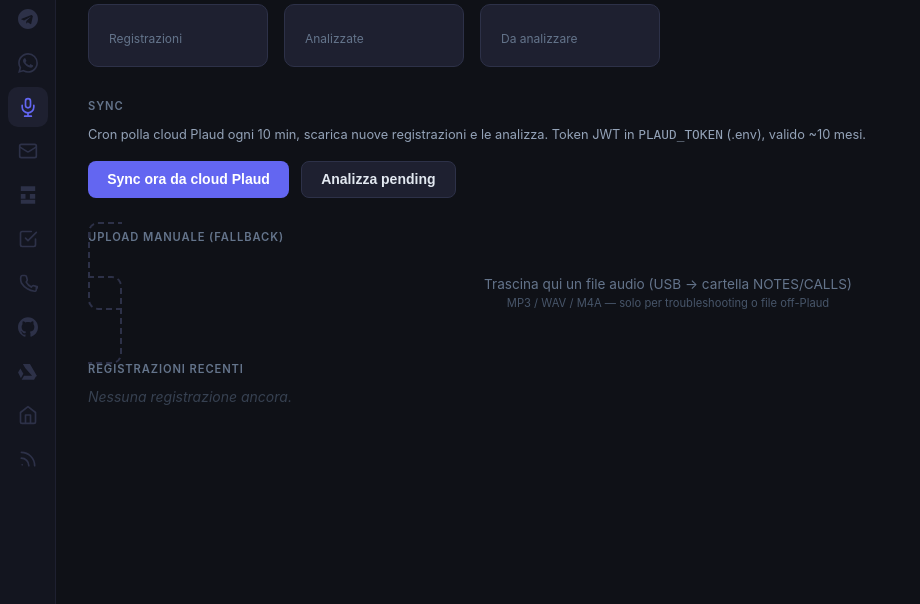
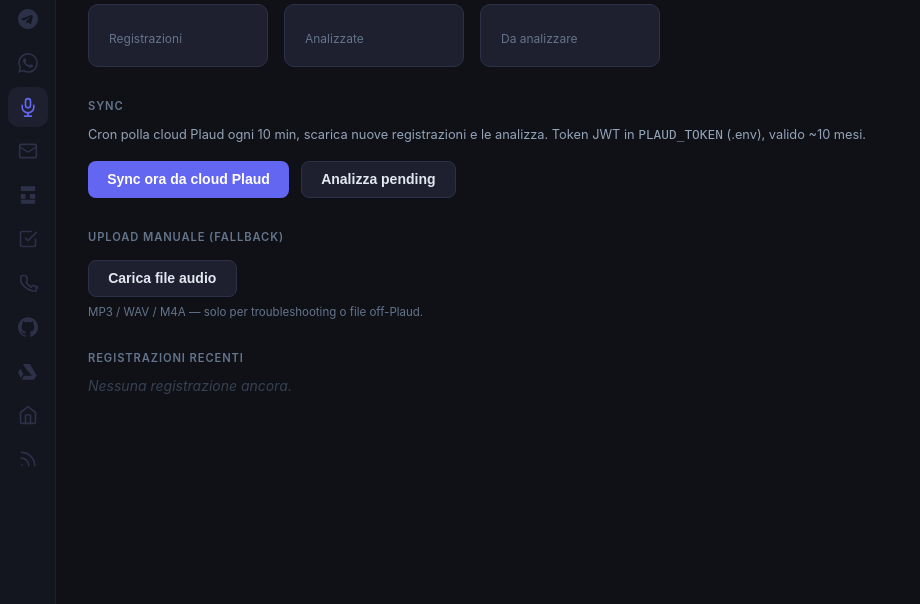
Before and after one commit to DavideLancini/big-sync, a Django app: template common/templates/common/plaud.html in a window 1280 px wide. Shown: the part 115-719 px from the top of the page, without its empty margins (0-920 px from the left). Run offline with Django 5.2, Linux system fonts and the light colour scheme; the template is opened without the code that fills it, so the values that code supplies are empty.

Commit message:
Plaud upload: replace drag-drop zone with a button
The drop zone was rendering broken. Manual upload is a fallback path
anyway, so a plain button + hidden file input is all it needs.

Co-Authored-By: Claude Opus 4.7 (1M context) <noreply@anthropic.com>

```diff
--- a/common/templates/common/plaud.html
+++ b/common/templates/common/plaud.html
@@ -30,12 +30,7 @@
     .card .val.accent { color: #6366f1; }
     .card .val.amber { color: #f59e0b; }
     .card .label { font-size: 0.75rem; color: #64748b; margin-top: 0.4rem; }
-    .drop { border: 2px dashed #2d3148; border-radius: 10px; padding: 2rem; text-align: center; color: #64748b; cursor: pointer; transition: border-color 0.15s, background 0.15s; }
-    .drop:hover, .drop.drag { border-color: #6366f1; background: #1a1d2e; color: #e2e8f0; }
-    .drop input { display: none; }
-    .drop-hint { font-size: 0.85rem; }
-    .drop-sub { font-size: 0.7rem; color: #475569; margin-top: 0.25rem; }
-    .row { background: #1e2030; border: 1px solid #2d3148; border-radius: 8px; padding: 0.75rem 1rem; display: flex; justify-content: space-between; align-items: center; gap: 1rem; }
+.row { background: #1e2030; border: 1px solid #2d3148; border-radius: 8px; padding: 0.75rem 1rem; display: flex; justify-content: space-between; align-items: center; gap: 1rem; }
     .row .name { font-size: 0.875rem; font-weight: 500; flex: 1; min-width: 0; overflow: hidden; text-overflow: ellipsis; white-space: nowrap; }
     .row .meta { font-size: 0.7rem; color: #64748b; flex-shrink: 0; text-align: right; }
     .row .transcript { font-size: 0.72rem; color: #94a3b8; margin-top: 0.4rem; line-height: 1.4; max-height: 4em; overflow: hidden; }
@@ -91,11 +86,14 @@
 
     <section>
       <h2>Upload manuale (fallback)</h2>
-      <label class="drop" id="drop">
-        <input type="file" id="file-input" multiple accept="audio/*,.mp3,.wav,.m4a,.ogg,.opus,.flac">
-        <div class="drop-hint" id="drop-hint">Trascina qui un file audio (USB → cartella NOTES/CALLS)</div>
-        <div class="drop-sub">MP3 / WAV / M4A — solo per troubleshooting o file off-Plaud</div>
-      </label>
+      <div class="actions">
+        <button class="btn-secondary" onclick="document.getElementById('file-input').click()">Carica file audio</button>
+        <span id="upload-status" style="font-size:0.75rem;color:#64748b;align-self:center;"></span>
+      </div>
+      <input type="file" id="file-input" multiple accept="audio/*,.mp3,.wav,.m4a,.ogg,.opus,.flac" style="display:none;">
+      <p style="font-size:0.72rem;color:#64748b;margin-top:0.5rem;">
+        MP3 / WAV / M4A — solo per troubleshooting o file off-Plaud.
+      </p>
     </section>
 
     <section>
@@ -123,22 +121,14 @@
   </main>
 
   <script>
-    const drop = document.getElementById('drop');
     const fileInput = document.getElementById('file-input');
-    const hint = document.getElementById('drop-hint');
+    const hint = document.getElementById('upload-status');
 
     function getCookie(n) {
       const m = document.cookie.match('(^|;)\\s*' + n + '\\s*=\\s*([^;]+)');
       return m ? decodeURIComponent(m.pop()) : '';
     }
 
-    ['dragover','dragenter'].forEach(e => drop.addEventListener(e, ev => {
-      ev.preventDefault(); drop.classList.add('drag');
-    }));
-    ['dragleave','drop'].forEach(e => drop.addEventListener(e, ev => {
-      ev.preventDefault(); drop.classList.remove('drag');
-    }));
-    drop.addEventListener('drop', ev => upload(ev.dataTransfer.files));
     fileInput.addEventListener('change', () => upload(fileInput.files));
 
     async function upload(files) {
```
